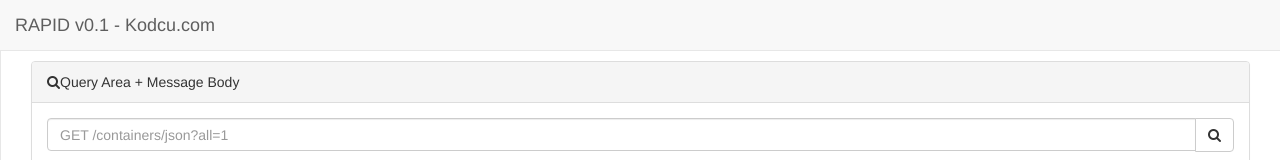
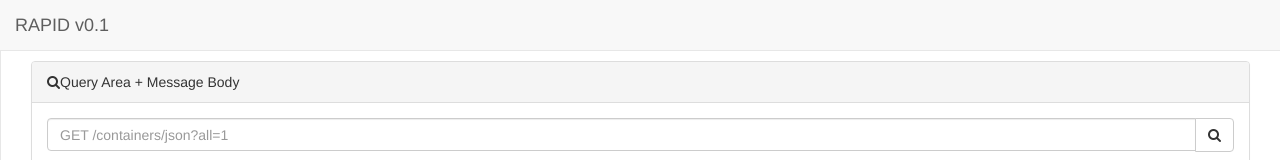
Before and after one commit to ozlerhakan/rapid, a plain HTML site: page src/main/webapp/index.html in a window 1280 px wide. Shown: the top 160 px of the page. Drawn offline with Linux system fonts and the light colour scheme.

Commit message:
change header url

```diff
--- a/src/main/webapp/index.html
+++ b/src/main/webapp/index.html
@@ -34,7 +34,7 @@
     <div id="wrapper">
         <nav class="navbar navbar-default navbar-static-top" role="navigation" style="margin-bottom: 0">
             <div class="navbar-header">
-                <a class="navbar-brand" href="http://blackrockdigital.github.io/startbootstrap-sb-admin-2/pages/index.html">RAPID v0.1 - Kodcu.com</a>
+                <a class="navbar-brand" href="https://github.com/ozlerhakan/rapid">RAPID v0.1</a>
             </div>
             <!-- /.navbar-header -->
         </nav>
```
